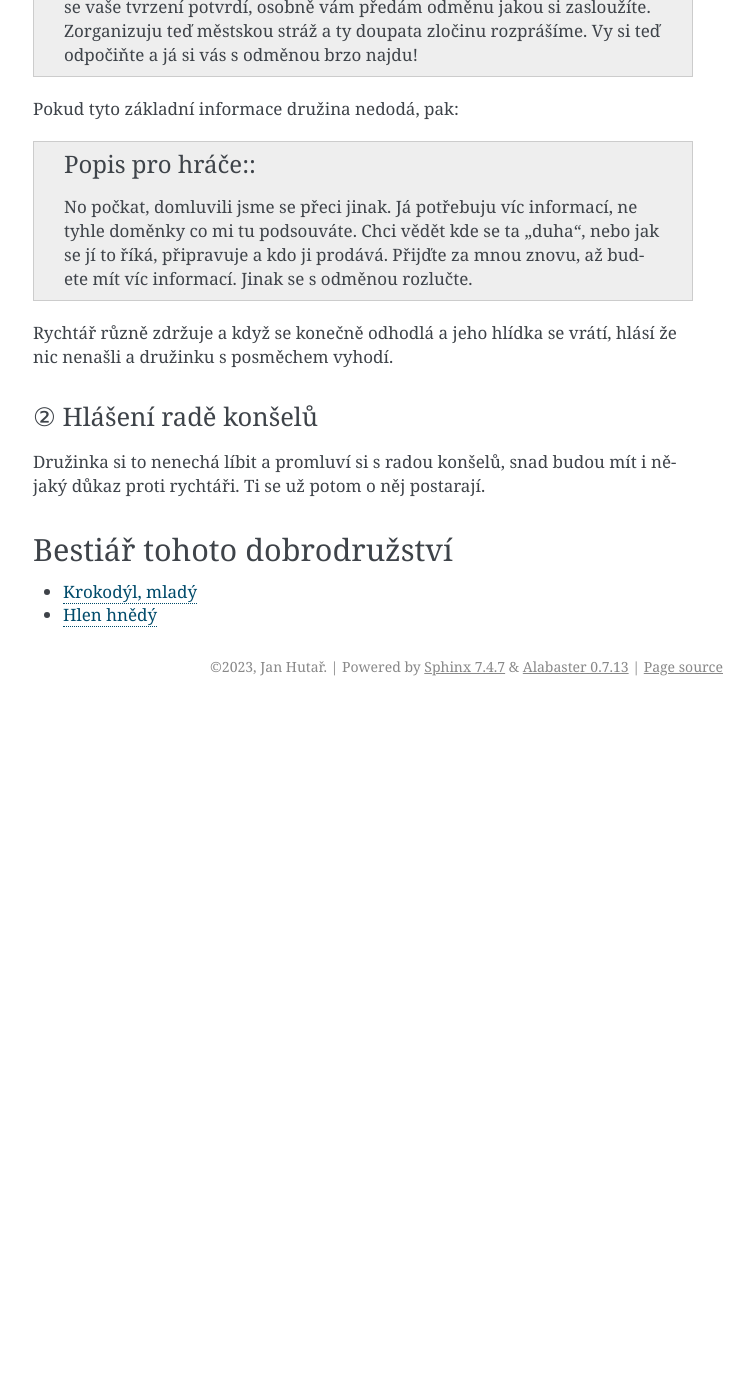
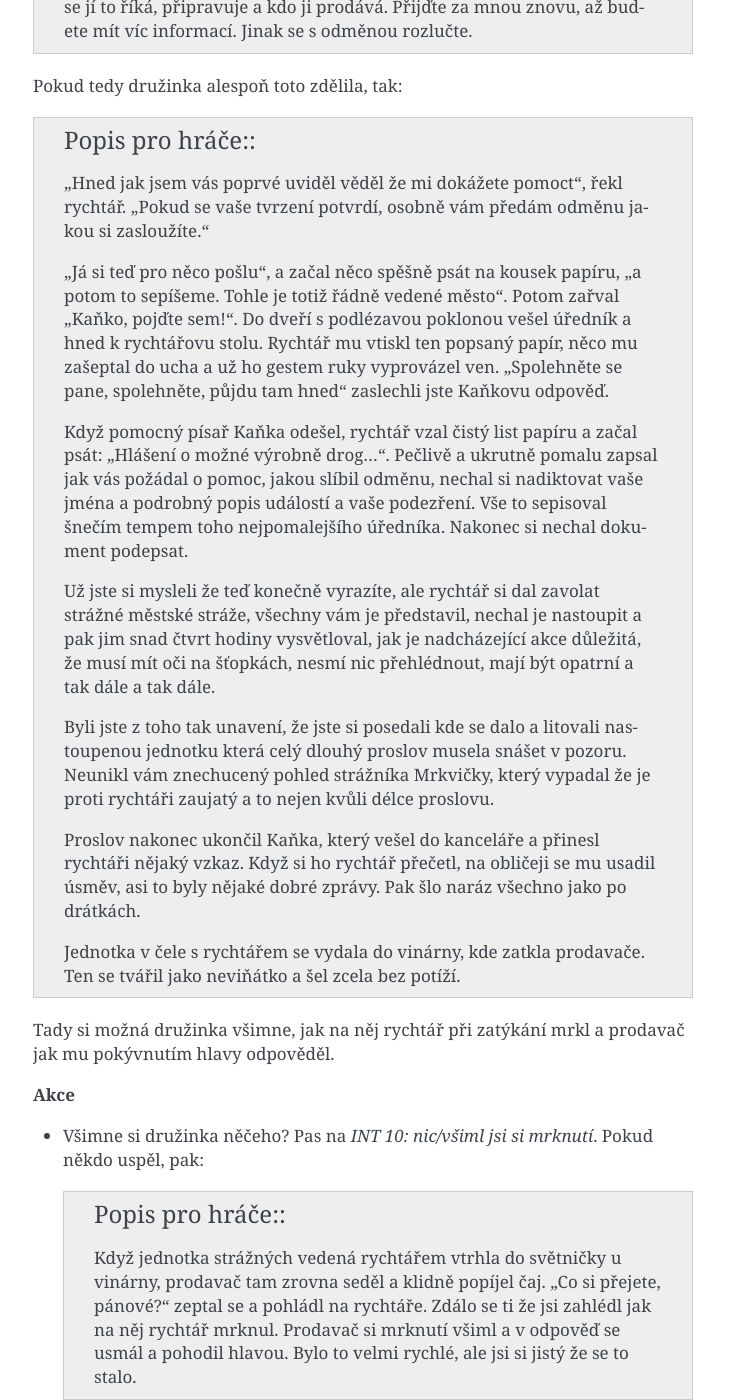
Before and after one commit to jhutar/nasdracak, a Sphinx documentation site: the page built from docs/source/dobrodruzstvi/duha_ve_meste/index.rst, in a window 1280 px wide and 1400 px high, scrolled down 11838 px. Shown: the whole window, without its empty margins (387-1141 px from the left). Built offline with Sphinx 7.4.7, drawn with Linux system fonts in a browser that asks for light colours; before the commit the page ends 12544 px from its top, so only the background shows below that; some of the changed text lies outside the part shown.

Commit message:
feat: Sekce hlaseni rychtari

```diff
--- a/docs/source/dobrodruzstvi/duha_ve_meste/index.rst
+++ b/docs/source/dobrodruzstvi/duha_ve_meste/index.rst
@@ -302,16 +302,10 @@ Hlášení
 ① Hlášení rychtáři
 ------------------
 
-Družinka se snad již rozhodla že toho ví dost a vydá se vše říct rychtáři, aby s městskou stráží mohl gang rozprášit? Dobře. Najdou ho podle očekávání na radnici (v "pracovní době") nebo v hospodě či doma. Bude se tvářit spokojeně, pokud mu hráči dají alespoň tyto dvě informace:
+Družinka se snad již rozhodla že toho ví dost a vydá se vše říct rychtáři, aby s městskou stráží mohl gang rozprášit? Dobře. Najdou ho podle očekávání na radnici. Bude se tvářit spokojeně, pokud mu hráči dají alespoň tyto dvě informace:
 
 * Duhu prodává prodavač ve "Vinárně pod lípou".
 * Duha se připravuje v opuštěném domě naproti vinárně.
-
-Pokud tedy družinka alespoň toto zdělila, tak:
-
-.. admonition:: Popis pro hráče:
-
-   Já hned jak jsem vás poprvé uviděl věděl že mi dokážete pomoct. Pokud se vaše tvrzení potvrdí, osobně vám předám odměnu jakou si zasloužíte. Zorganizuju teď městskou stráž a ty doupata zločinu rozprášíme. Vy si teď odpočiňte a já si vás s odměnou brzo najdu!
 
 Pokud tyto základní informace družina nedodá, pak:
 
@@ -319,7 +313,45 @@ Pokud tyto základní informace družina nedodá, pak:
 
    No počkat, domluvili jsme se přeci jinak. Já potřebuju víc informací, ne tyhle doměnky co mi tu podsouváte. Chci vědět kde se ta "duha", nebo jak se jí to říká, připravuje a kdo ji prodává. Přijďte za mnou znovu, až budete mít víc informací. Jinak se s odměnou rozlučte.
 
-Rychtář různě zdržuje a když se konečně odhodlá a jeho hlídka se vrátí, hlásí že nic nenašli a družinku s posměchem vyhodí.
+Pokud tedy družinka alespoň toto zdělila, tak:
+
+.. admonition:: Popis pro hráče:
+
+   "Hned jak jsem vás poprvé uviděl věděl že mi dokážete pomoct", řekl rychtář. "Pokud se vaše tvrzení potvrdí, osobně vám předám odměnu jakou si zasloužíte."
+
+   "Já si teď pro něco pošlu", a začal něco spěšně psát na kousek papíru, "a potom to sepíšeme. Tohle je totiž řádně vedené město". Potom zařval "Kaňko, pojďte sem!". Do dveří s podlézavou poklonou vešel úředník a hned k rychtářovu stolu. Rychtář mu vtiskl ten popsaný papír, něco mu zašeptal do ucha a už ho gestem ruky vyprovázel ven. "Spolehněte se pane, spolehněte, půjdu tam hned" zaslechli jste Kaňkovu odpověď.
+
+   Když pomocný písař Kaňka odešel, rychtář vzal čistý list papíru a začal psát: "Hlášení o možné výrobně drog...". Pečlivě a ukrutně pomalu zapsal jak vás požádal o pomoc, jakou slíbil odměnu, nechal si nadiktovat vaše jména a podrobný popis událostí a vaše podezření. Vše to sepisoval šnečím tempem toho nejpomalejšího úředníka. Nakonec si nechal dokument podepsat.
+
+   Už jste si mysleli že teď konečně vyrazíte, ale rychtář si dal zavolat strážné městské stráže, všechny vám je představil, nechal je nastoupit a pak jim snad čtvrt hodiny vysvětloval, jak je nadcházející akce důležitá, že musí mít oči na šťopkách, nesmí nic přehlédnout, mají být opatrní a tak dále a tak dále.
+
+   Byli jste z toho tak unavení, že jste si posedali kde se dalo a litovali nastoupenou jednotku která celý dlouhý proslov musela snášet v pozoru. Neunikl vám znechucený pohled strážníka Mrkvičky, který vypadal že je proti rychtáři zaujatý a to nejen kvůli délce proslovu.
+
+   Proslov nakonec ukončil Kaňka, který vešel do kanceláře a přinesl rychtáři nějaký vzkaz. Když si ho rychtář přečetl, na obličeji se mu usadil úsměv, asi to byly nějaké dobré zprávy. Pak šlo naráz všechno jako po drátkách.
+
+   Jednotka v čele s rychtářem se vydala do vinárny, kde zatkla prodavače. Ten se tvářil jako neviňátko a šel zcela bez potíží.
+
+Tady si možná družinka všimne, jak na něj rychtář při zatýkání mrkl a prodavač jak mu pokývnutím hlavy odpověděl.
+
+**Akce**
+
+* Všimne si družinka něčeho? Pas na *INT 10: nic/všiml jsi si mrknutí*. Pokud někdo uspěl, pak:
+
+  .. admonition:: Popis pro hráče:
+
+     Když jednotka strážných vedená rychtářem vtrhla do světničky u vinárny, prodavač tam zrovna seděl a klidně popíjel čaj. "Co si přejete, pánové?" zeptal se a pohládl na rychtáře. Zdálo se ti že jsi zahlédl jak na něj rychtář mrknul. Prodavač si mrknutí všiml a v odpověď se usmál a pohodil hlavou. Bylo to velmi rychlé, ale jsi si jistý že se to stalo.
+
+Po zatknutí prodavače ve vinárně akce pokračovala.
+
+.. admonition:: Popis pro hráče:
+
+   Zatčení prodavače proběhlo zcela hlasce a rychtář teď vedl snou malou jednotku k opuštěnému domu naproti vinárny. Jednoho strážného nechal hlídat zatčeného a ostatním nařídil vyrazit dveře do domu. Po menší strkanici to provedli a vtrhli dovnitř. Vy jste podle příkazu zůstali čekat venku. Za chvili vyšel ven rychtář a říká vám "Tak mi teda pojďte ukázat kde ta vaše varna jako je, no pojďte".
+
+   Vešli jse dovnitř a nemohli uvěřit svým očím. Tam kde byla ještě před několika hodinami místnost plná klokotajících baněk, trubiček a bublajících kapalin, byla teď perfektně uklizená, zcela prázdná místnost. Zůstali jste stás jako opaření. Tady prostě všechno chybělo!
+
+   Chvíli jste se zmateně rozhlíželi, potom zaběhli do předsklepí, ale to bylo taky prázdé. To už ale na vás začal dorážet rychtář. "Tak kde to teda je? To jste si to celé vymysleli? Jak si to představujete, já tu přeci nejsem pro legraci nějakým otrhanám budižkničemům. Táhněte mi z očí než vás nechám zavřít" zuřil.
+
+  Byli jste z toho dost otřesení a raděj se vzdálili. Už jste jen zaslechli jak rychtář nařizuje aby propustili zajatého prodavače. Co s tím teď budete dělat?
 
 ② Hlášení radě konšelů
 ----------------------
```
